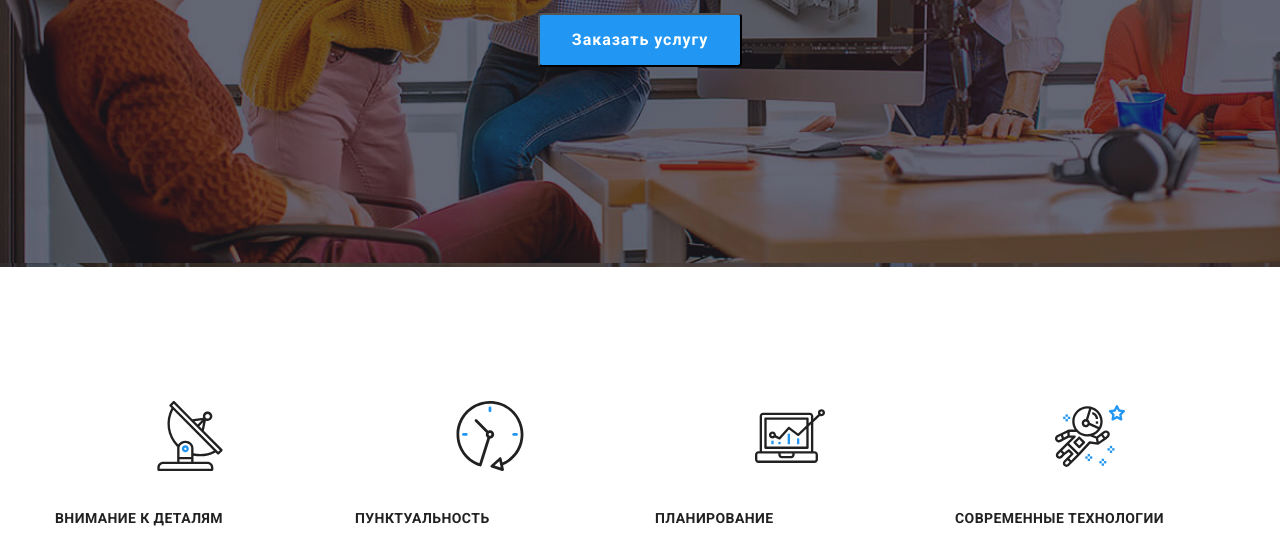
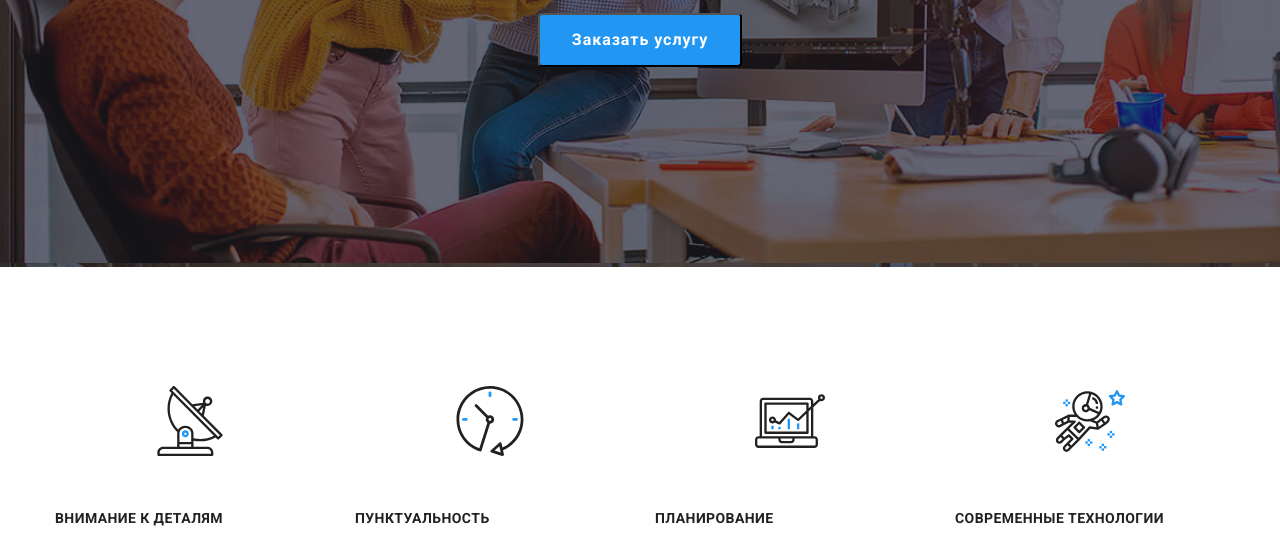
Before and after one commit to KillCo1987/goit-markup-hw-04, a plain HTML site: page index.html in a window 1280 px wide. Shown: the part 416-950 px from the top of the page. Drawn offline with nearby package versions, Linux system fonts and the light colour scheme.

Commit message:
Внёс коррективы.

```diff
--- a/css/styles.css
+++ b/css/styles.css
@@ -143,10 +143,6 @@ img {
   fill: #757575;
 }
 
-.header-contacts-icon {
-  /* display: block; */
-}
-
 .svg-icon-mail {
   /* align-self: center; */
   margin-right: 10px;
@@ -274,6 +270,9 @@ img {
 .main-svg-wrapper {
   display: flex;
   justify-content: center;
+  height: 120px;
+  align-items: center;
+  margin-bottom: 30px;
 }
 
 /* = = = = = = What We Do Section = = = = = = */
@@ -385,13 +384,12 @@ img {
   /* background-color: #000; */
   align-items: center;
   justify-content: center;
-
+  margin-right: 10px;
   margin-bottom: 30px;
   fill: #afb1b8;
 }
 
 .team-section-svg-icon-link:not(:last-child) {
-  margin-right: 10px;
 }
 
 /* OUR CLIENTS */
@@ -401,12 +399,6 @@ img {
   flex-wrap: wrap;
   justify-content: center;
   flex-basis: calc((100% - 90) / 3);
-}
-
-.our-client-list-svg-icon {
-  /* display: flex;
-  align-items: center;
-  justify-content: center; */
 }
 
 .client-link-icon {
@@ -624,7 +616,7 @@ img {
 }
 
 .buttons-list-wrapper button {
-  background: var(--secondary-main-color);
+  background: #f5f4fa;
   border-radius: 4px;
   font-family: var(--main-font), sans-serif;
   font-style: normal;
@@ -699,9 +691,6 @@ img {
   margin-bottom: 50px;
 }
 
-.link-card-projects-wrapper {
-}
-
 /* = = = = = PORTFOLIO Interactive section = = = = = */
 
 .link-card-projects-wrapper:hover,
--- a/index.html
+++ b/index.html
@@ -76,7 +76,7 @@
           <ul class="values-list-wrapper">
             <li class="value-list list-stylization">
               <div class="main-svg-wrapper">
-                <svg class="main-svg-item" width="70" heigth="70">
+                <svg class="main-svg-item" width="70" height="70">
                   <use href="./images/sprite.svg#icon-antenna"></use>
                 </svg>
               </div>
@@ -89,7 +89,7 @@
             </li>
             <li class="value-list list-stylization">
               <div class="main-svg-wrapper">
-                <svg class="main-svg-item" width="70" heigth="70">
+                <svg class="main-svg-item" width="70" height="70">
                   <use href="./images/sprite.svg#icon-clock"></use>
                 </svg>
               </div>
@@ -102,7 +102,7 @@
             </li>
             <li class="value-list list-stylization">
               <div class="main-svg-wrapper">
-                <svg class="main-svg-item" width="70" heigth="70">
+                <svg class="main-svg-item" width="70" height="70">
                   <use href="./images/sprite.svg#icon-diagram"></use>
                 </svg>
               </div>
@@ -115,7 +115,7 @@
             </li>
             <li class="value-list list-stylization">
               <div class="main-svg-wrapper">
-                <svg class="main-svg-item" width="70" heigth="70">
+                <svg class="main-svg-item" width="70" height="70">
                   <use href="./images/sprite.svg#icon-astronaut"></use>
                 </svg>
               </div>
```
